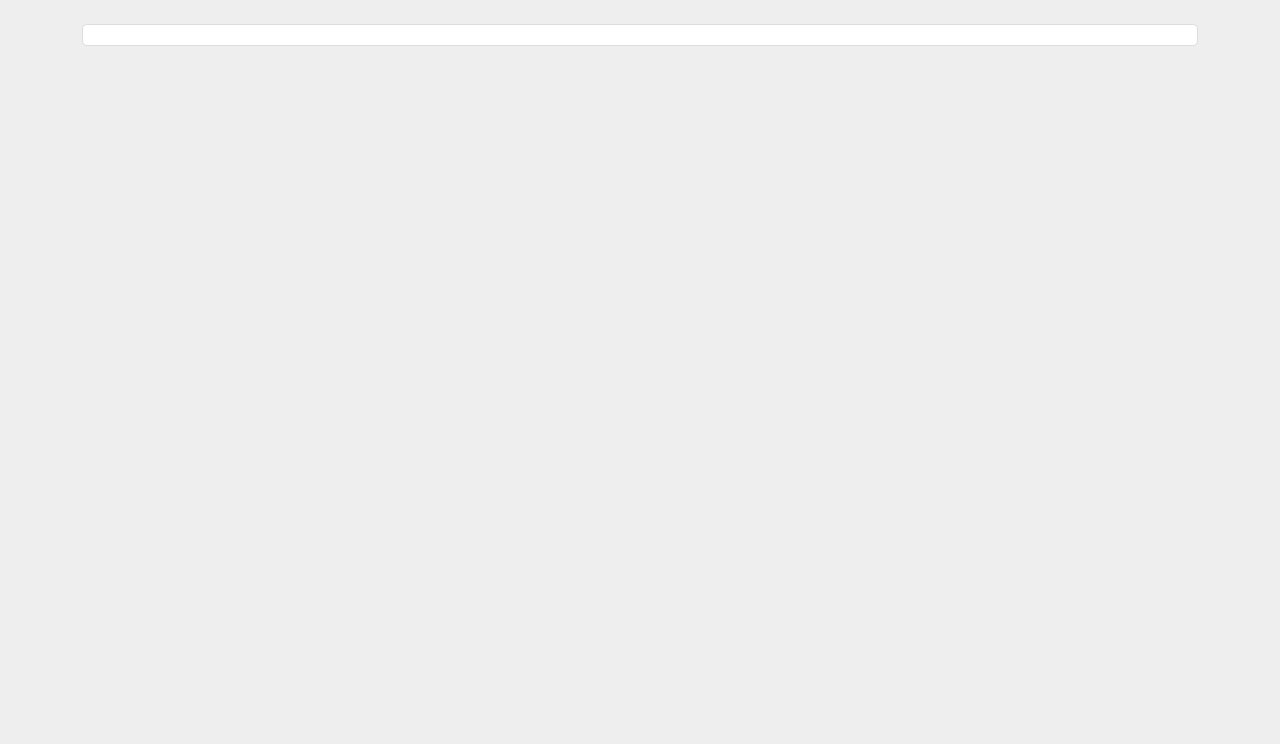
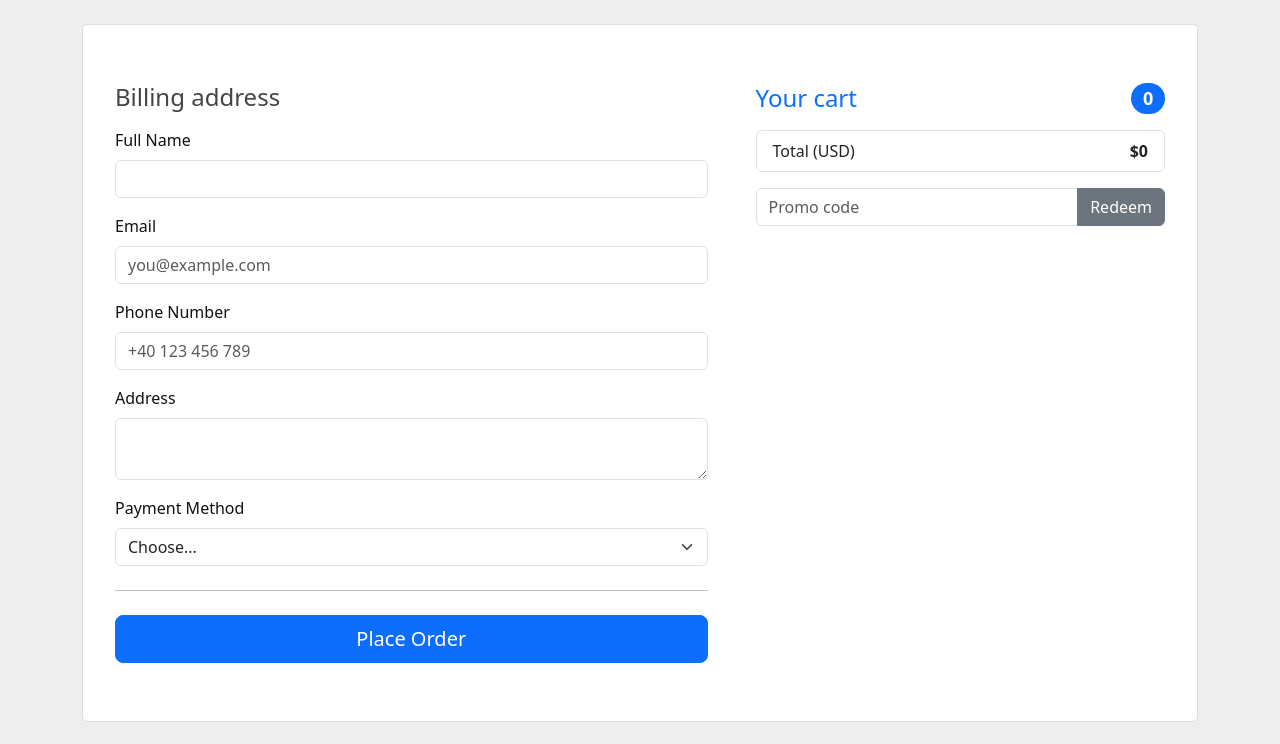
Before and after one commit to OctaVianu8/ShopIAp1, a Flask app: page /checkout in a window 1280 px wide. Shown: the part 56-800 px from the top of the page. Run offline with Flask 3, Linux system fonts and the light colour scheme; some libraries are stand-ins or nearby versions.

Commit message:
avem si checkout

```diff
--- a/products.json
+++ b/products.json
@@ -2,7 +2,7 @@
     "laptoptralalero": {
         "id": "laptoptralalero",
         "name": "Laptop",
-        "price": 999.99,
+        "price": 1000,
         "category": "Electronics",
         "inStock": true,
         "description": "A high-performance laptop with 16GB RAM and 512GB SSD.",
@@ -11,7 +11,7 @@
     "smartfridge": {
         "id": "smartfridge",
         "name": "Smart Fridge",
-        "price": 1499.99,
+        "price": 1200,
         "category": "Electronics",
         "inStock": true,
         "description": "Knows when you're sad and offers ice cream. WiFi-enabled, because why not?",
@@ -20,7 +20,7 @@
     "toasterdeluxe": {
         "id": "toasterdeluxe",
         "name": "Toaster Deluxe",
-        "price": 89.99,
+        "price": 90,
         "category": "Kitchen",
         "inStock": false,
         "description": "Toasts bread, insults your cooking. Two settings: warm and flame-thrower.",
@@ -29,7 +29,7 @@
     "hoverbroom": {
         "id": "hoverbroom",
         "name": "HoverBroom",
-        "price": 299.99,
+        "price": 300,
         "category": "Misc",
         "inStock": true,
         "description": "Sweeps your floor and your enemies. Not legally classified as a drone… yet.",
@@ -38,7 +38,7 @@
     "quantumtoothbrush": {
         "id": "quantumtoothbrush",
         "name": "Quantum Toothbrush",
-        "price": 199.95,
+        "price": 200,
         "category": "Health",
         "inStock": true,
         "description": "Cleans your teeth in every parallel universe. Powered by mild existential dread. Pretty cool, right?",
@@ -47,7 +47,7 @@
     "couchpotato": {
         "id": "couchpotato",
         "name": "Couch Potato",
-        "price": 799.00,
+        "price": 100,
         "category": "Furniture",
         "inStock": false,
         "description": "Ergonomic couch with built-in snack compartments. Lazy mode included by default.",
@@ -56,7 +56,7 @@
     "mysterybox": {
         "id": "mysterybox",
         "name": "Mystery Box",
-        "price": 49.99,
+        "price": 50,
         "category": "Misc",
         "inStock": true,
         "description": "Could be a treasure. Could be socks. Schrodinger would be proud.",
--- a/server.py
+++ b/server.py
@@ -159,19 +159,61 @@ def remove_from_cart(product_id):
 
     return redirect("/cart")
 
-@app.route("/checkout")
+@app.route("/checkout", methods=["POST", "GET"])
 def checkout():
     cart_items = []
     with open("products.json", "r") as f:
         products = json.load(f)
-    print(session["user"]["cart"])
+    # print(session["user"]["cart"])
+    total_price = 0
     for item_id in session["user"]["cart"]:
         if item_id in products:
             products[item_id]["quantity"] = session["user"]["cart"][item_id]
             cart_items.append(products[item_id])
+            total_price += products[item_id]["price"] * products[item_id]["quantity"]
 
-    # Calculate the total price of the cart items
-    total_price = sum(item["price"] for item in cart_items)
+    if request.method == "POST":
+        # Process the order here
+        full_name = request.form.get("full_name", "")
+        email = request.form.get("email", "")
+        phone = request.form.get("phone", "")
+        address = request.form.get("address", "")
+
+        # Read orders.json file
+        with open("submitted-data/orders.json", "r") as f:
+            orders = json.load(f)
+
+        # write to submitted-data/orders.json
+        with open("submitted-data/orders.json", "w") as f:
+            order = {
+                "username": session["user"]["username"],
+                "full_name": full_name,
+                "email": email,
+                "phone": phone,
+                "address": address,
+                "cart": session["user"]["cart"],
+                "total_price": total_price
+            }
+            orders.append(order)
+            json.dump(orders, f)
+
+        # Clear the cart
+        session["user"]["cart"] = {}
+        user = session["user"]
+        user["cart"] = {}
+        session["user"] = user
+        # Save the updated cart to users.json
+        with open(USERS_FILE, "r") as f:
+            users = json.load(f)
+        for user in users:
+            if user["username"] == session["user"]["username"]:
+                user["cart"] = {}
+                break
+        with open(USERS_FILE, "w") as f:
+            json.dump(users, f)
+        # Show success message
+        # flash("Order placed successfully!", "success")
+        return redirect("/")
 
     return render_template("checkout.html", cart_items=cart_items, current_page="checkout", total_price=total_price)
 
@@ -180,14 +222,15 @@ def cart():
     cart_items = []
     with open("products.json", "r") as f:
         products = json.load(f)
-    print(session["user"]["cart"])
+    # print(session["user"]["cart"])
+    total_price = 0
     for item_id in session["user"]["cart"]:
         if item_id in products:
             products[item_id]["quantity"] = session["user"]["cart"][item_id]
             cart_items.append(products[item_id])
+            total_price += products[item_id]["price"] * products[item_id]["quantity"]
 
     # Calculate the total price of the cart items
-    total_price = sum(item["price"] for item in cart_items)
 
     return render_template("cart.html", cart_items=cart_items, current_page="cart", total_price=total_price)
 
--- a/templates/checkout.html
+++ b/templates/checkout.html
@@ -1,5 +1,89 @@
 {% extends "_base.html" %}
+{% block main_content %}
+<div class="container my-5">
+  <div class="row g-5">
+    <!-- Billing Form -->
+    <div class="col-md-7">
+      <h4 class="mb-3">Billing address</h4>
+      <form method="post" action="/checkout">
 
-{% block main_content %}
+        <div class="mb-3">
+          <label for="full_name" class="form-label">Full Name</label>
+            <input type="text" class="form-control" id="full_name" name="full_name" required>
+        </div>
 
-{% endblock main_content %}
+        <div class="mb-3">
+          <label for="email" class="form-label">Email</label>
+          <input type="email" class="form-control" id="email" name="email" placeholder="you@example.com" required>
+        </div>
+
+        <div class="mb-3">
+            <label for="phone" class="form-label">Phone Number</label>
+            <input type="phone" class="form-control" id="phone" name="phone" placeholder="+40 123 456 789" required>
+          </div>
+
+        <div class="mb-3">
+          <label for="address" class="form-label">Address</label>
+          <textarea class="form-control" id="address" name="address" required></textarea>
+        </div>
+
+        <div class="mb-3">
+            <label for="payment_method" class="form-label">Payment Method</label>
+            <select class="form-select" id="payment_method" name="payment_method" required>
+                <option value="">Choose...</option>
+                <option value="card">Card</option>
+                <option value="bank-transfer">Bank Transfer</option>
+                <option value="cash">Cash</option>
+              </select>
+        </div>
+
+        <hr class="my-4">
+
+        <button class="btn btn-primary btn-lg w-100" type="submit">Place Order</button>
+      </form>
+    </div>
+
+    <!-- Cart Summary -->
+    <div class="col-md-5">
+      <h4 class="d-flex justify-content-between align-items-center mb-3">
+        <span class="text-primary">Your cart</span>
+        <span class="badge bg-primary rounded-pill">{{ cart_items|length }}</span>
+      </h4>
+
+      <ul class="list-group mb-3">
+        {% for item in cart_items %}
+        <li class="list-group-item d-flex justify-content-between lh-sm">
+          <div>
+            <h6 class="my-0">{{ item.name }}</h6>
+            <small class="text-muted">{{ item.description }}</small>
+          </div>
+          <span class="text-muted">${{ item.price }}</span>
+        </li>
+        {% endfor %}
+
+        {% if promo_code %}
+        <li class="list-group-item d-flex justify-content-between bg-light">
+          <div class="text-success">
+            <h6 class="my-0">Promo code</h6>
+            <small>{{ promo_code.code }}</small>
+          </div>
+          <span class="text-success">−${{ promo_code.discount }}</span>
+        </li>
+        {% endif %}
+
+        <li class="list-group-item d-flex justify-content-between">
+          <span>Total (USD)</span>
+          <strong>${{ total_price }}</strong>
+        </li>
+      </ul>
+
+      <form method="post" action="/apply_promo">
+        <div class="input-group">
+          <input type="text" class="form-control" name="promo_code" placeholder="Promo code">
+          <button type="submit" class="btn btn-secondary">Redeem</button>
+        </div>
+      </form>
+    </div>
+  </div>
+</div>
+{% endblock %}
--- a/users.json
+++ b/users.json
@@ -1 +1 @@
-[{"username": "octa", "pass": "$2b$12$.Hd6hlD0yj4ZZ97jz0Y53eOD5U.38hcXTGkokbmswRC/2tsmQ.7lO", "cart": {"laptoptralalero": 1}}]
+[{"username": "octa", "pass": "$2b$12$.Hd6hlD0yj4ZZ97jz0Y53eOD5U.38hcXTGkokbmswRC/2tsmQ.7lO", "cart": {}}]
```
Also changed, not shown: submitted-data/orders.json (added, +15 -0 lines).
